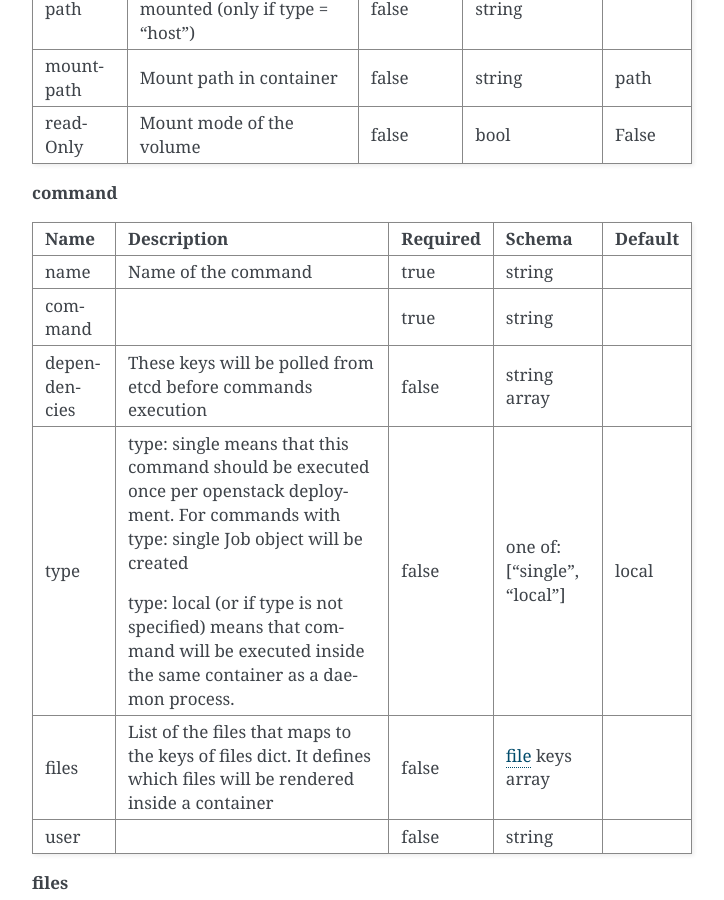
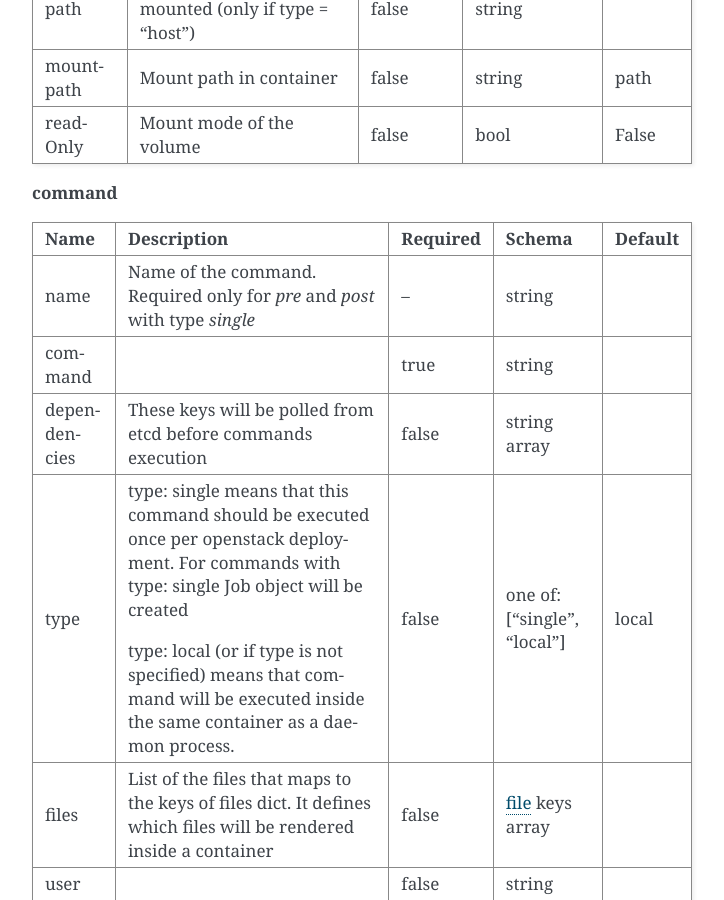
Before and after one commit to openstack-archive/fuel-ccp, a Sphinx documentation site: the page built from doc/source/dsl.rst, in a window 1280 px wide and 900 px high, scrolled down 3034 px. Shown: the whole window, without its empty margins (388-1112 px from the left). Built offline with Sphinx 7.4.7, drawn with Linux system fonts in a browser that asks for light colours.

Commit message:
Updating info about command name in dsl doc
Change-Id: I9a89046f7525d1c71b6c2a4dd6a3f8542392196c

```diff
--- a/doc/source/dsl.rst
+++ b/doc/source/dsl.rst
@@ -156,7 +156,8 @@ Parameters description
 +--------------+--------------------------------------------+----------+----------------------+---------+
 | Name         | Description                                | Required | Schema               | Default |
 +==============+============================================+==========+======================+=========+
-| name         | Name of the command                        | true     | string               |         |
+| name         | Name of the command. Required only for     |    --    | string               |         |
+|              | `pre` and `post` with type `single`        |          |                      |         |
 +--------------+--------------------------------------------+----------+----------------------+---------+
 | command      |                                            | true     | string               |         |
 +--------------+--------------------------------------------+----------+----------------------+---------+
```
